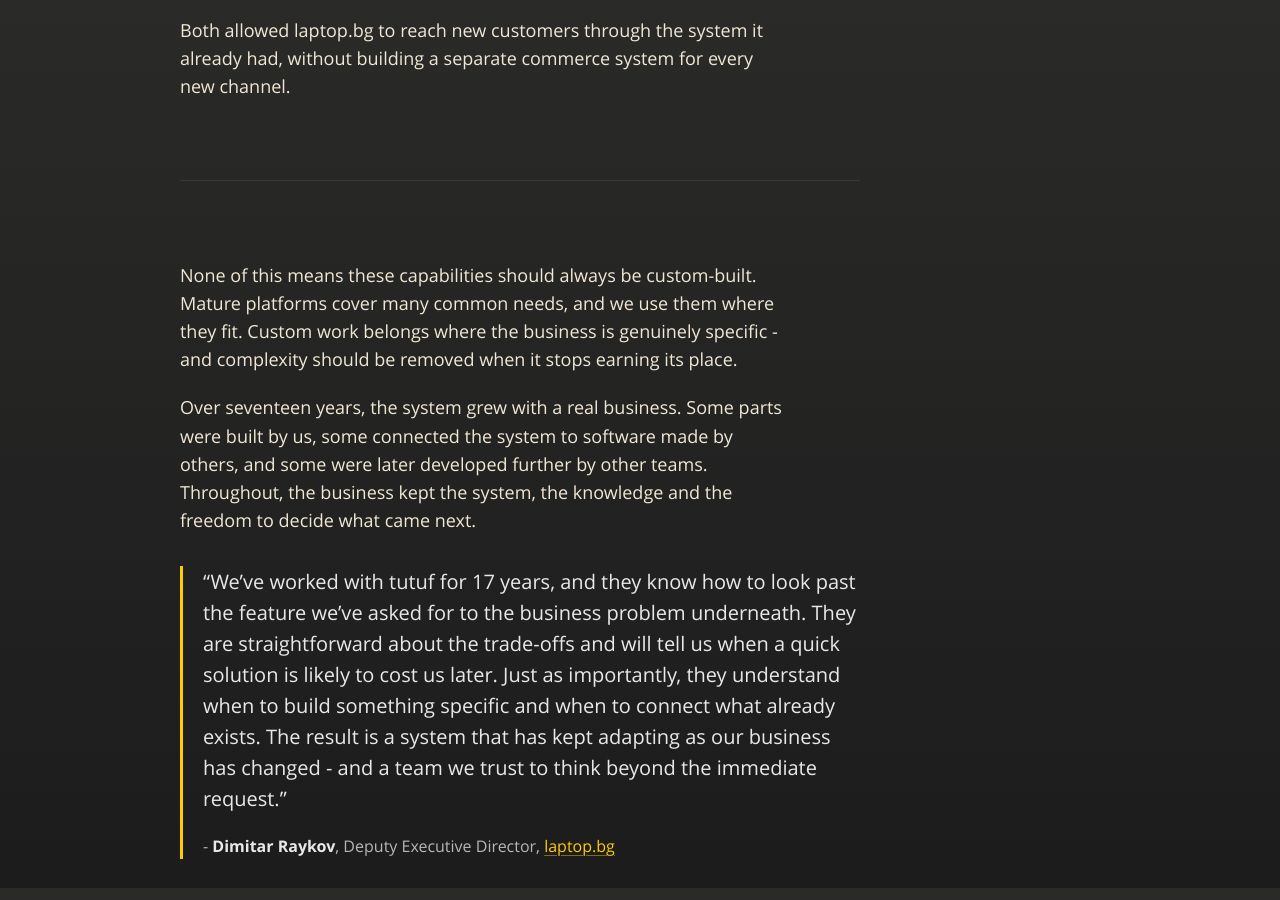
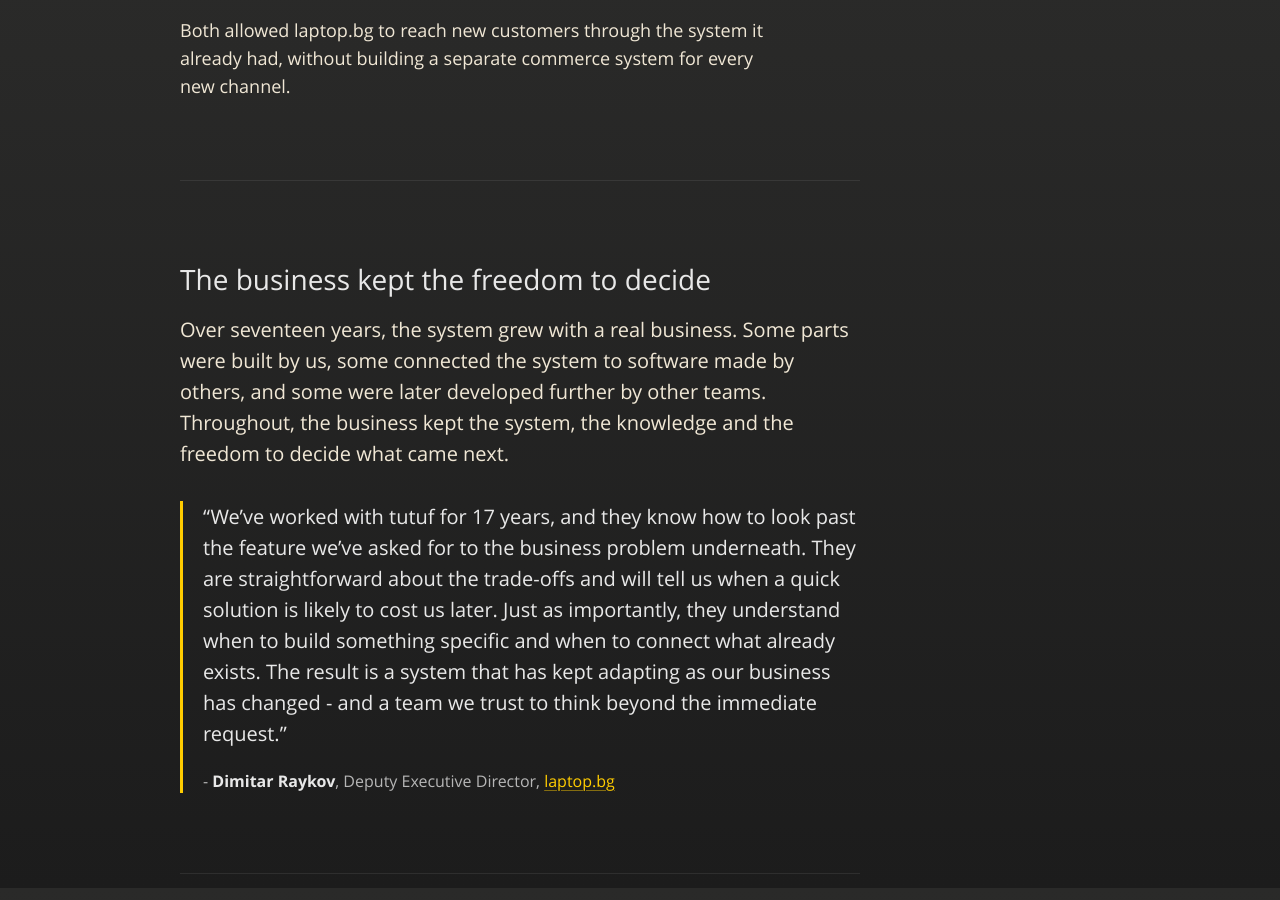
Before and after one commit to tutuf/tutuf.github.io, a Jekyll site: the page built from laptop-bg.md, in a window 1280 px wide and 900 px high, scrolled down 1812 px. Built offline with Jekyll 4.4.1, drawn with Linux system fonts in a browser that asks for light colours.

Commit message:
Give the end of the client story a heading and drop the aside
Readers skimming the headings jumped from the last example straight to
the call to action. The new heading names where the story lands, and
the paragraph on when not to build custom software goes: the opening
questions and Dimitar's quote already make that point.

Co-Authored-By: Claude Opus 5.5 <noreply@anthropic.com>

```diff
--- a/laptop-bg.md
+++ b/laptop-bg.md
@@ -40,7 +40,7 @@ Both allowed laptop.bg to reach new customers through the system it already had,
 
 ---
 
-None of this means these capabilities should always be custom-built. Mature platforms cover many common needs, and we use them where they fit. Custom work belongs where the business is genuinely specific - and complexity should be removed when it stops earning its place.
+## The business kept the freedom to decide
 
 Over seventeen years, the system grew with a real business. Some parts were built by us, some connected the system to software made by others, and some were later developed further by other teams. Throughout, the business kept the system, the knowledge and the freedom to decide what came next.
 
```
